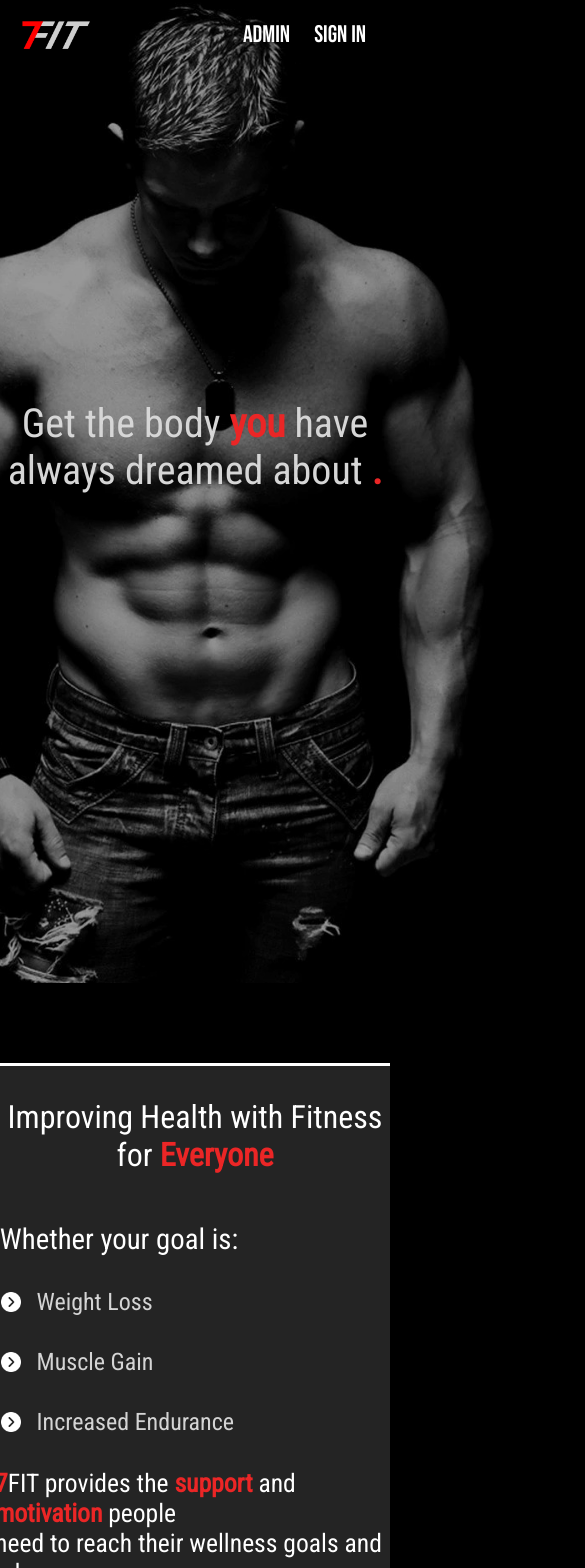
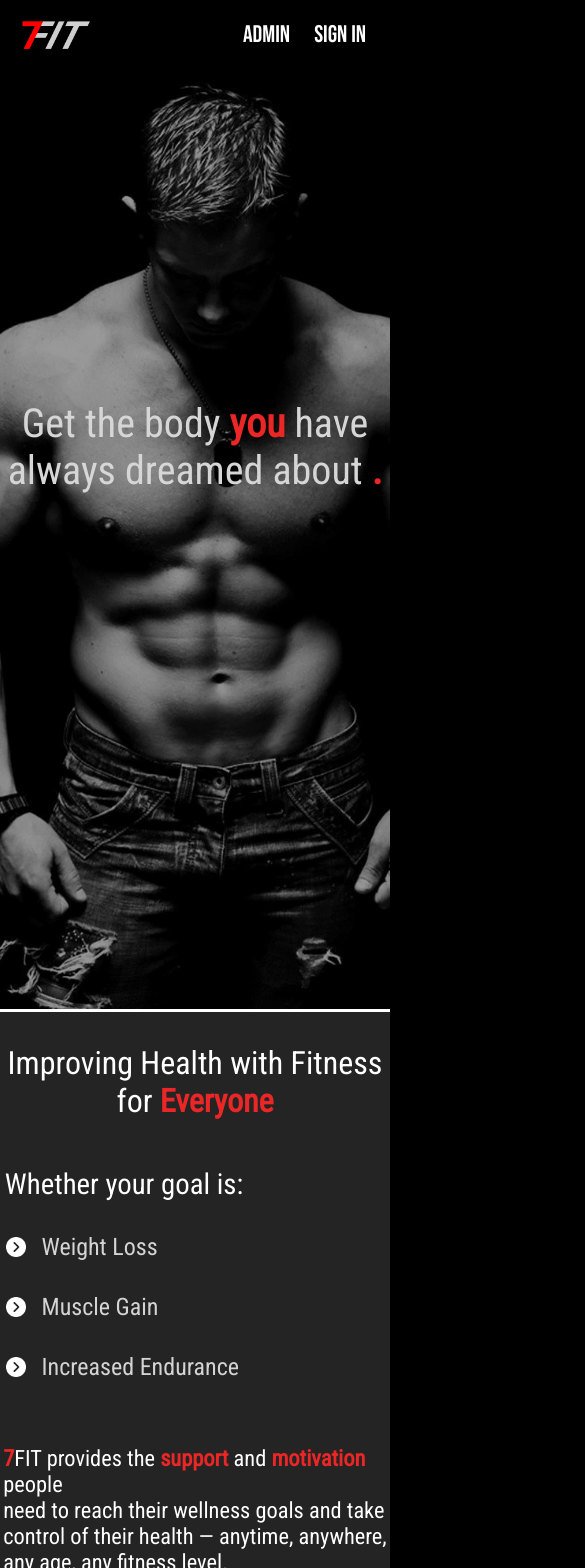
Before and after one commit to Mare02/7FIT-TrainingPlans_Project, a Vue app: page / in a window 390 px wide. Shown: the top 1568 px of the page, 585 px wide, since content can reach past the window. Built offline with nearby package versions, Linux system fonts and the light colour scheme; a web font is replaced by a local one; what vue3-animate-onscroll would draw is missing.

Commit message:
landing page fixed

```diff
--- a/src/views/Home.vue
+++ b/src/views/Home.vue
@@ -3,7 +3,7 @@
   <div class="container">
     <div class="content">
       <div class="image-1">
-        <img src="../assets/guy.jpg" alt="">
+        <img src="../assets/guy_cut.jpg" alt="">
       </div>
       <p>Get the body <b>you</b> have <br> always dreamed about <b>.</b></p>
     </div>
@@ -56,11 +56,11 @@
         <div class="general">
         <div class="plancontent">
        <p  style="font-size:34px;"> <b>7</b>FIT does not ask you to be a <b>professional</b> or<br>
-that you have previous <b>experience in training</b> is<br> all we are looking for
-is the will, the desire, and leave<br> the <b>rest to us!</b></p>
+that you have previous <b>experience in training</b>,<br> all we are looking for
+is the will, the desire and leave<br> the <b>rest to us!</b></p>
  </div>
  <div class="planbutton">
-   <a href="#" @click=" apush()"><span>SELECT PLAN</span></a>
+   <a href="#" @click=" apush()"><span>start your plan</span></a>
  </div>
  </div>
         </div>
@@ -212,15 +212,18 @@ font-size: 45px;
     color: #eb2626;
   }
 
+  .container{
+    overflow-x: hidden;
+  }
   .image-1{
     display: flex;
     justify-content: center;
   }
   .image-1 img{
     opacity: 60%;
-    width: 100rem;
+    width: 38rem;
     position: relative;
-    top: -5rem;
+    /* top: -5rem; */
     left: 20%;
   }
 
@@ -323,22 +326,25 @@ font-size: 45px;
       height: 105rem;
     }
     .content-everyone .content-everyone-text .text{
-      font-size: 1.6rem;
+      font-size: 1.4rem;
+      left: 0.2rem;
+      margin-top: 4rem;
     }
   }
   @media only screen and (max-width: 470px){
     .content-everyone .iphone-img{
       top: 42rem;
     }
+    .content-everyone .iphone-img img{
+      width: 22rem;
+    }
+    .content-everyone-text .text-title{
+      margin-top: 6rem;
+    }
   }
   @media only screen and (max-width: 468px){
     .content-everyone .iphone-img{
       top: 43rem;
-    }
-  }
-  @media only screen and (max-width: 1450px){
-    .image-1 img{
-      left: 5%;
     }
   }
   @media only screen and (max-width: 1200px){
```
Also changed, not shown: src/assets/guy_cut.jpg (added).
